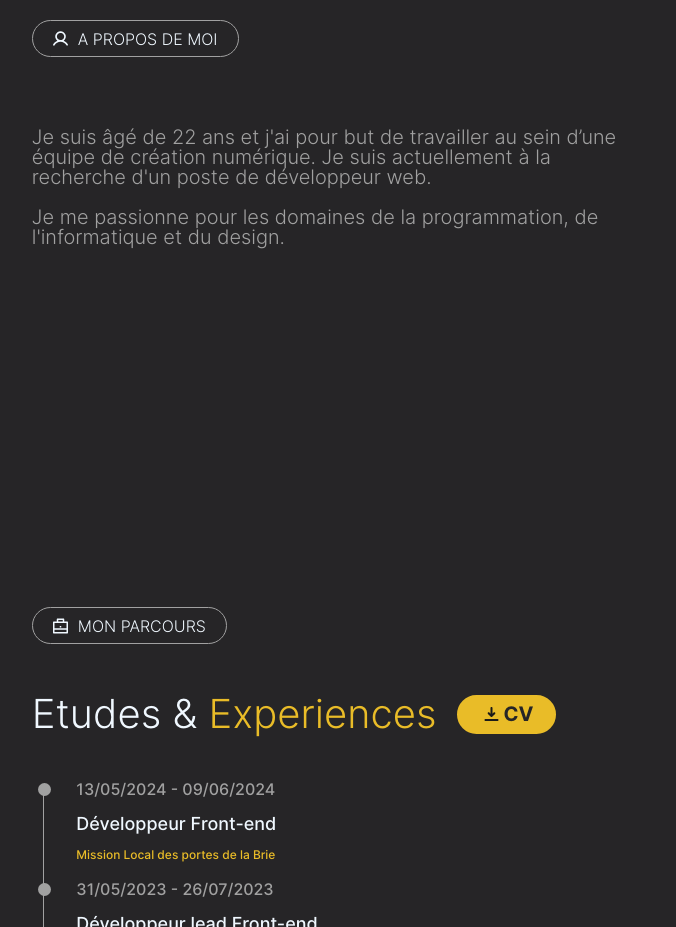
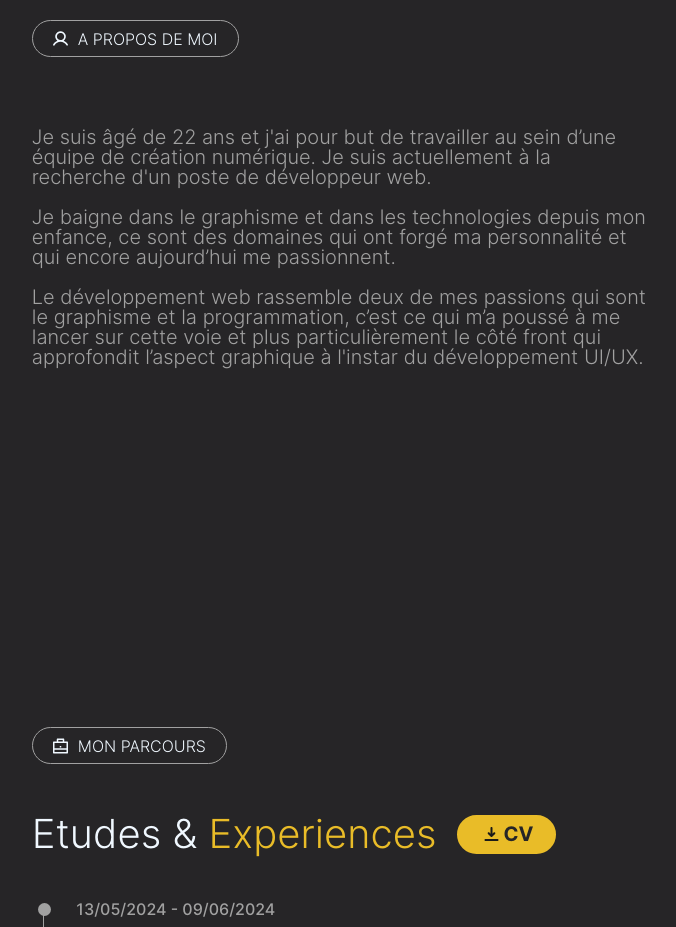
Before and after one commit to ZweiCrow/Portfolio, a React (Create React App) app: page / in a window 1280 px wide. Shown: the part 1040-1967 px from the top of the page, without its empty margins (495-1171 px from the left). Built offline with nearby package versions, Linux system fonts and the light colour scheme.

Commit message:
v1.3 - Modif de la section a propos

```diff
--- a/src/Components/About.jsx
+++ b/src/Components/About.jsx
@@ -52,7 +52,10 @@ const About = (props) => {
         poste de développeur web.
         <br />
         <br />
-        Je me passionne pour les domaines de la programmation, de l'informatique et du design.
+        Je baigne dans le graphisme et dans les technologies depuis mon enfance, ce sont des domaines qui ont forgé ma personnalité et qui encore aujourd’hui me passionnent.
+        <br />
+        <br />
+        Le développement web rassemble deux de mes passions qui sont le graphisme et la programmation, c’est ce qui m’a poussé à me lancer sur cette voie et plus particulièrement le côté front qui approfondit l’aspect graphique à l'instar du développement UI/UX.
 
       </p>
     </div>
```
